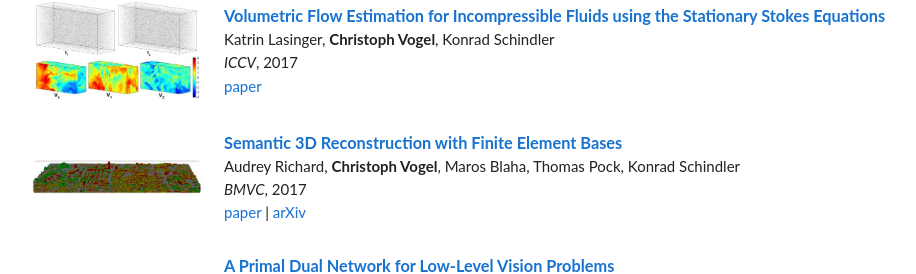
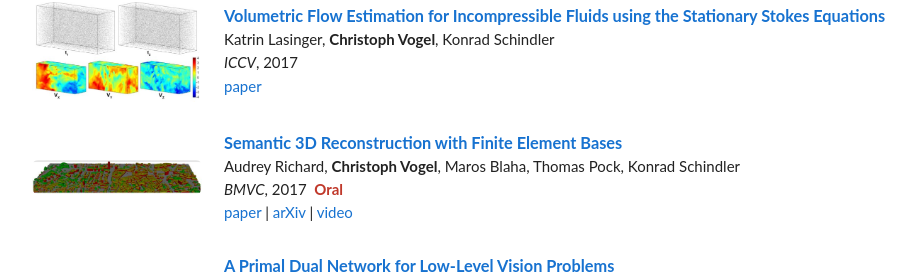
Before and after one commit to vogechri/vogechri.github.io, a plain HTML site: page index.html in a window 1280 px wide. Shown: the part 2098-2372 px from the top of the page, without its empty margins (178-1094 px from the left). Drawn offline with Linux system fonts and the light colour scheme.

Commit message:
BMVC 2017: add oral and video link
Co-authored-by: Copilot <223556219+Copilot@users.noreply.github.com>

```diff
--- a/index.html
+++ b/index.html
@@ -187,8 +187,8 @@
         <div>
           <a class="title" href="https://www.bmva-archive.org.uk/bmvc/2017/papers/paper098/index.html">Semantic 3D Reconstruction with Finite Element Bases</a><br>
           Audrey Richard, <strong>Christoph Vogel</strong>, Maros Blaha, Thomas Pock, Konrad Schindler<br>
-          <em>BMVC</em>, 2017<br>
-          <a href="https://www.bmva-archive.org.uk/bmvc/2017/papers/paper098/index.html">paper</a> | <a href="https://arxiv.org/abs/1710.01749">arXiv</a>
+          <em>BMVC</em>, 2017 &nbsp;<span class="award">Oral</span><br>
+          <a href="https://www.bmva-archive.org.uk/bmvc/2017/papers/paper098/index.html">paper</a> | <a href="https://arxiv.org/abs/1710.01749">arXiv</a> | <a href="https://www.bmva-archive.org.uk/bmvc/2017/papers/paper098/video098.mp4">video</a>
         </div>
       </div>
       <div class="pub">
```
